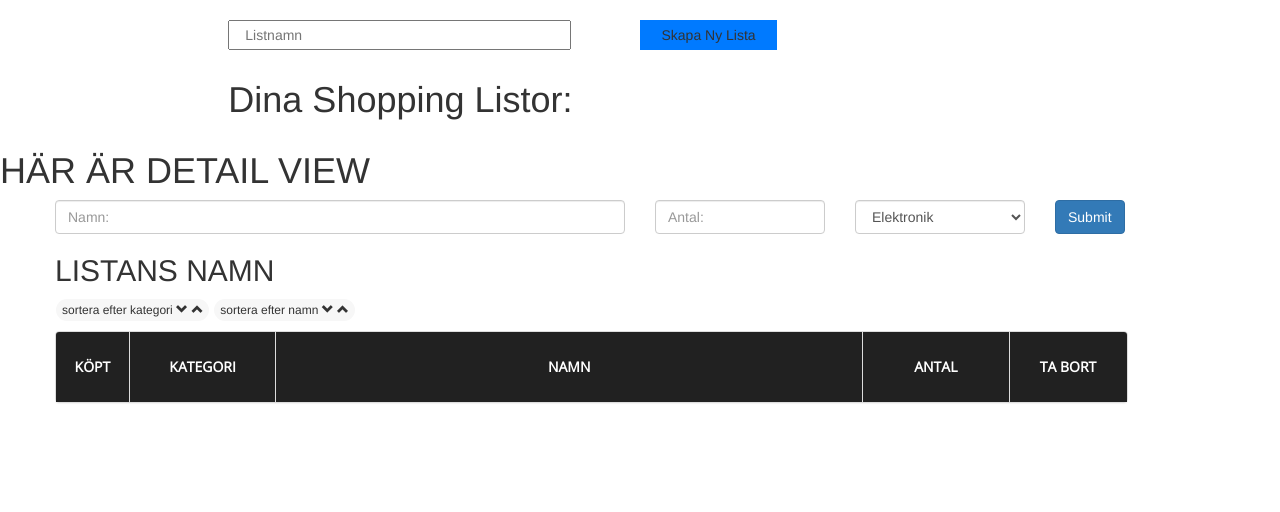
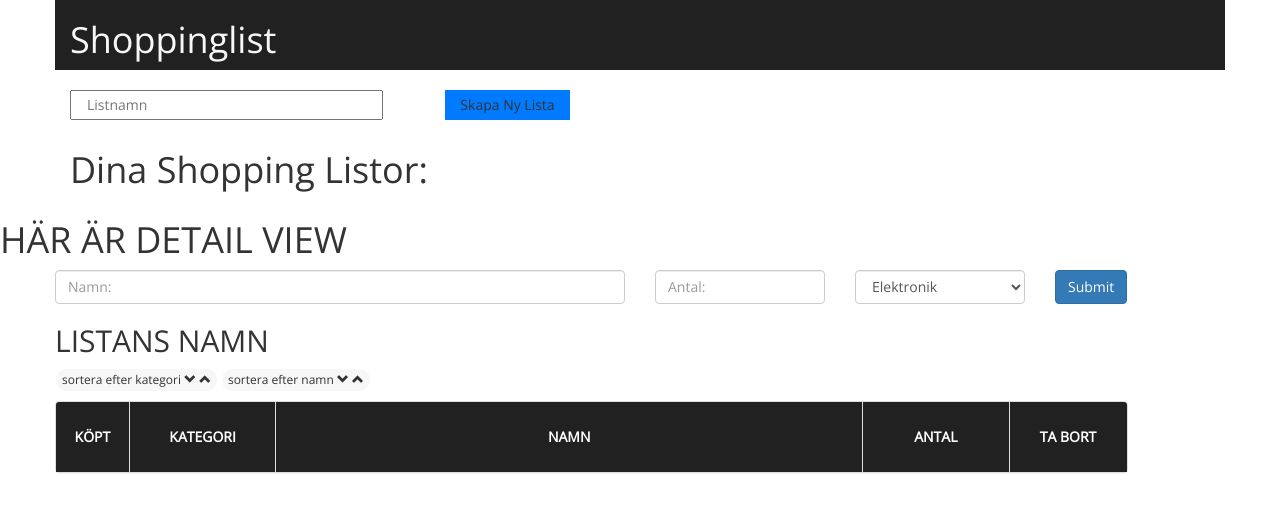
Before and after one commit to Sajgon/shoppinglist-selenium-test, a website with bundled scripts: page index.html in a window 1280 px wide. Built offline with nearby package versions, Linux system fonts and the light colour scheme.

Commit message:
Position fixes, implemented header & design

```diff
--- a/index.html
+++ b/index.html
@@ -20,24 +20,35 @@
 </head>
 
 <body>
+
+	<div class="header">
+		<div class="container">
+			<div class="row">
+				<div class="col-xs-12 header-container"><h1>Shoppinglist</h1></div>
+			</div>
+		</div>
+	</div>
+
 	<div class="master-view">
 	<!-- HÄR ÄR MASTER VIEW</h1> -->
-		<div class="container-fluid">
-			<div class="row rowLine">
-				<div id="newListSuccessAlert" class="col-xs-offset-2 col-xs-8 alert alert-success" role="alert"><b>Grattis!</b> Du har skapat en ny shoppinglista! </div>
+		<div class="container">
+
+			<div class="row mg-top-10px">
+				<div id="newListSuccessAlert" class="col-xs-8 alert alert-success" role="alert"><b>Grattis!</b> Du har skapat en ny shoppinglista! </div>
 			</div>
 
-			<div class="row rowLine">
-				<div class="col-xs-offset-2 col-xs-8">
+			<div class="row mg-top-10px">
+				<div class="col-xs-8">
 					<input id="listNameInput" class="col-xs-5 new-list-input" type="text" name="listName" placeholder="Listnamn">
 					<button id="addList" type="button" class="col-xs-2 col-xs-offset-1 new-list-btn">Skapa Ny Lista</button>
 				</div>
 			</div>
-			<div class="row rowLine">
-				<div class="col-xs-offset-2 col-xs-8">
+			<div class="row mg-top-10px">
+				<div class="col-xs-8">
 					<h1>Dina Shopping Listor:</h1>
 					<div class="row">
 						<div class="btn-group-vertical col-xs-8 master-list-view" role="group">
+							<!-- Här inne läggs listorna till -->
 						</div>
 					</div>
 				</div>
--- a/main.css
+++ b/main.css
@@ -1,9 +1,18 @@
+
+body{
+	font-family: 'Open Sans', sans-serif;
+}
+
+.header-container{
+	background-color: #212121;
+	color: #F7F7F7;
+}
 
 #newListSuccessAlert{
 	display: none;
 }
 
-.rowLine{
+.mg-top-10px{
 	margin-top: 10px;
 }
 
@@ -31,8 +40,6 @@
 thead{
 	background-color: #212121;
 	color: white;
-	font-family: 'Open Sans', sans-serif;
-
 }
 th{
   height:70px;
@@ -43,10 +50,7 @@ td{
   vertical-align: middle !important;
   text-align: center;
 }
-tbody{
 
-	font-family: 'Open Sans', sans-serif;
-}
 .nopadding{
     padding: 0 !important;
     margin: 0 !important;
```
